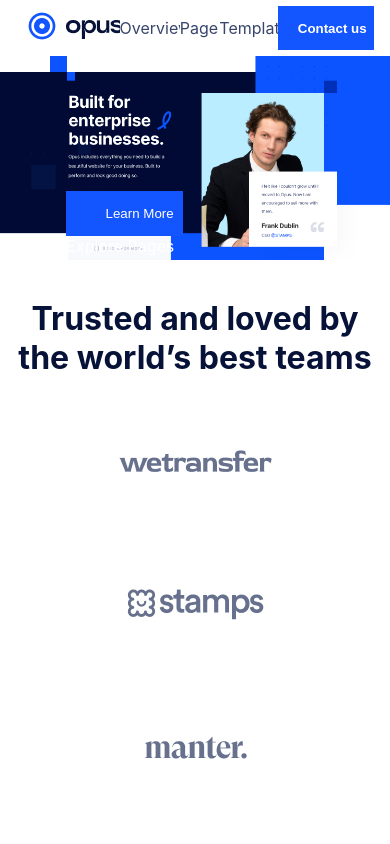
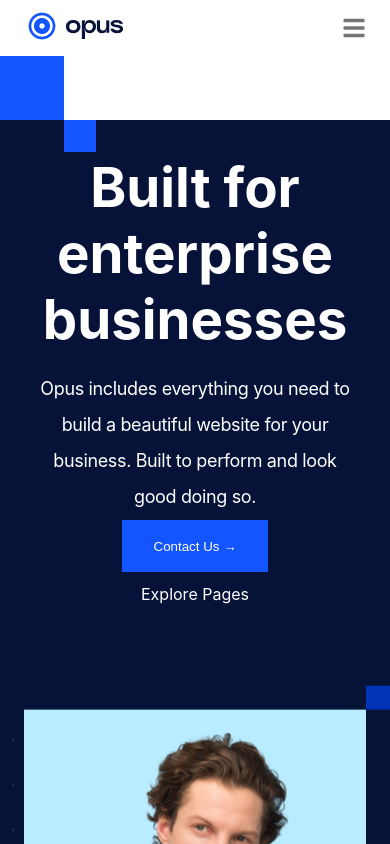
Before and after one commit to ratishjain12/enterprise-website, a React (Create React App) app: page / in a window 390 px wide. Shown: the top 844 px of the page. Built offline with nearby package versions, Linux system fonts and the light colour scheme.

Commit message:
responsiveness

```diff
--- a/package.json
+++ b/package.json
@@ -11,6 +11,7 @@
     "@testing-library/user-event": "^13.5.0",
     "react": "^18.2.0",
     "react-dom": "^18.2.0",
+    "react-icons": "^4.7.1",
     "react-scripts": "5.0.1",
     "web-vitals": "^2.1.4"
   },
--- a/src/App.css
+++ b/src/App.css
@@ -121,8 +121,8 @@
 
 .title_section {
   size: 48px;
-  line-height: 48px;
-  letter-spacing: -1.44px;
+  line-height: 40px;
+  letter-spacing: -0.16px;
   padding-top: 94px;
   color: #061237;
 }
@@ -242,6 +242,8 @@
   display: flex;
   flex-direction: column;
   justify-content: center;
+  margin-bottom: 12%;
+  margin-top: 12%;
 }
 
 .sub-content {
@@ -249,64 +251,6 @@
   align-items: center;
   justify-content: space-evenly;
   margin: 10px;
-}
-
-@media (max-width:767px) {
-  .top-part h1 {
-    color: white;
-    font-size: medium;
-  }
-
-  .vid-header {
-    color: #061237;
-
-  }
-
-  .vid-image {
-    max-width: 100%;
-    max-height: 100%;
-    object-fit: cover;
-  }
-}
-
-@media (min-width:768px) {
-  .vid-header {
-    color: #061237;
-
-  }
-
-  .vid-image {
-    max-width: 450px;
-    max-height: 450px;
-    margin-right: 5%;
-    object-fit: cover;
-  }
-}
-
-@media (min-width:992px) {
-  .vid-header {
-    color: #061237;
-
-  }
-
-  .vid-image {
-    max-width: 100%;
-    max-height: 100%;
-    object-fit: cover;
-  }
-}
-
-@media (min-width:1200px) {
-  .vid-header {
-    color: #061237;
-
-  }
-
-  .vid-image {
-    max-width: 100%;
-    max-height: 100%;
-    object-fit: cover;
-  }
 }
 
 .img1 {
@@ -343,3 +287,90 @@
   text-align: center;
   cursor: pointer;
 }
+
+.second {
+  display: flex;
+  justify-content: center;
+}
+
+@media only screen and (max-width: 600px) {
+  .vid-title {
+    margin-left: 0%;
+  }
+
+  .vid-header {
+    margin-left: 0%;
+  }
+
+  .vid-image {
+    width: 351px;
+    height: 300px;
+    object-fit: cover;
+  }
+
+  .hero-images1 {
+    width: 389px;
+    height: 500px;
+    object-fit: contain;
+
+  }
+
+  .para2 {
+    width: 207.26px;
+  }
+
+  .hero-images2 {
+    width: 351px;
+    height: 394px;
+    object-fit: contain;
+
+  }
+
+  .hero-images3 {
+    width: 366.63px;
+    height: 336px;
+    object-fit: contain;
+  }
+
+  .foot_items,
+  .foot_head {
+    text-align: left;
+  }
+
+  .grid {
+    margin-bottom: 30px !important;
+  }
+
+  .lorem {
+    text-align: left;
+  }
+
+
+
+  .rights {
+    margin-left: auto !important;
+    margin-right: auto;
+  }
+
+  .input-field {
+    height: 31px;
+    width: 172.72px;
+    border: none;
+    border-style: none;
+    outline: none;
+    padding: 4.0px;
+
+  }
+
+  .btn4 {
+    width: 125.05px;
+    margin-top: 2.8px;
+    margin-right: 50px;
+    height: 48px;
+    background-color: #1355FF;
+    border: none;
+    color: white;
+    font-weight: 400;
+  }
+
+}
--- a/src/App.js
+++ b/src/App.js
@@ -154,11 +154,13 @@
               </div>
             </Grid>
             <Grid item xs={12} lg={6}>
-              <div style={{ marginTop: "3%" }}>
-                <h1 style={{ color: "#061237", marginTop: "4%", marginBottom: '4%' }}>Create pages using<br></br> beautiful components.</h1>
-                <div style={{ marginLeft: "6%" }}>
-                  <p style={{ size: "16px", lineHeight: "32px", marginBottom: "5%", width: "429.5px" }}>Lorem ipsum dolor sit amet, consectetur adipiscing elit. Suspendisse varius enim in eros elementum tristique. Duis cursus, mi quis viverra ornare, eros dolor interdum nulla.</p>
-                  <button className="learnmore">Learn More</button>
+              <div className="second">
+                <div style={{ marginTop: "10%" }}>
+                  <h1 style={{ color: "#061237", marginTop: "4%", marginBottom: '4%' }}>Create pages using<br></br> beautiful components.</h1>
+                  <div style={{ marginLeft: "6%" }}>
+                    <p style={{ size: "16px", lineHeight: "32px", marginBottom: "5%", width: "429.5px" }}>Lorem ipsum dolor sit amet, consectetur adipiscing elit. Suspendisse varius enim in eros elementum tristique. Duis cursus, mi quis viverra ornare, eros dolor interdum nulla.</p>
+                    <button className="learnmore">Learn More</button>
+                  </div>
                 </div>
               </div>
             </Grid>
@@ -169,7 +171,7 @@
           <center>
             <Grid container spacing={2}>
               <Grid item xs={12} lg={6}>
-                <img style={{ width: "552px", height: "400px" }} src={lh} alt="lh" />
+                <img className="hero-images1" src={lh} alt="lh" />
               </Grid>
               <Grid item xs={12} lg={6}>
                 <img src={rh} alt="lh" />
@@ -182,11 +184,12 @@
           <center>
             <Grid container spacing={2}>
               <Grid item xs={12} lg={6}>
+                <img className="hero-images2" src={ui} alt="lh" />
+              </Grid>
+              <Grid item xs={12} lg={6}>
                 <img style={{ width: "448px", height: "412px" }} src={lh1} alt="lh" />
               </Grid>
-              <Grid item xs={12} lg={6}>
-                <img src={ui} alt="lh" />
-              </Grid>
+
 
             </Grid>
           </center>
@@ -195,7 +198,7 @@
           <center>
             <Grid container spacing={2}>
               <Grid item xs={12} lg={6}>
-                <img style={{ width: "448px", height: "412px" }} src={lh2} alt="lh" />
+                <img className="hero-images3" src={lh2} alt="lh" />
               </Grid>
               <Grid item xs={12} lg={6}>
                 <img src={rh2} alt="lh" />
@@ -241,9 +244,9 @@
         </div>
         <div className="Footer">
           <Grid container spacing={3}>
-            <Grid item xs={12} lg={2}>
+            <Grid item xs={12} md={4} lg={2} className="grid">
               <center>
-                <p style={{ color: "#B6BCCE" }}>OVERVIEW</p>
+                <p style={{ color: "#B6BCCE" }} className="foot_head">OVERVIEW</p>
 
               </center>
               <ul>
@@ -256,9 +259,9 @@
                 <li className="foot_items">Buy for Figma</li>
               </ul>
             </Grid>
-            <Grid item xs={12} lg={2}>
+            <Grid item xs={12} md={4} lg={2} className="grid">
               <center>
-                <p style={{ color: "#B6BCCE" }}>PAGES</p>
+                <p style={{ color: "#B6BCCE" }} className="foot_head">PAGES</p>
                 <ul>
                   <li className="foot_items">Landing 1</li>
                   <li className="foot_items">Landing 2</li>
@@ -274,9 +277,9 @@
                 </ul>
               </center>
             </Grid>
-            <Grid item xs={12} lg={2}>
+            <Grid item xs={12} md={4} lg={2}>
               <center>
-                <p style={{ color: "#B6BCCE" }}>PAGES</p>
+                <p style={{ color: "#B6BCCE" }} className="foot_head">PAGES</p>
                 <ul>
                   <li className="foot_items">Case studies</li>
                   <li className="foot_items">Careers</li>
@@ -293,14 +296,14 @@
                 </ul>
               </center>
             </Grid>
-            <Grid item xs={12} lg={6} >
+            <Grid item xs={12} md={12} lg={6} >
               <center>
                 <div className="form">
                   <input type="text" placeholder='Email Address' className="input-field" />
                   <button className='btn4'>Get started</button>
                 </div>
 
-                <Grid container spacing={3} style={{ marginTop: "8%" }}>
+                <Grid container spacing={3} style={{ marginTop: "8%" }} className="lorem">
                   <Grid item xs={12} lg={6}>
                     <h3 style={{ color: "#B6BCCE" }}>OPUS FOR WEBFLOW</h3>
                     <h1 style={{ color: "#1355FF" }}>Lorem Ipsum</h1>
@@ -308,8 +311,10 @@
                   <Grid item xs={12} lg={6} >
                     <h3 style={{ color: "#B6BCCE" }}>OPUS FOR WEBFLOW</h3>
                     <h1 style={{ color: "#1355FF" }}>Lorem Ipsum</h1>
+
                   </Grid>
-                  <p style={{ marginTop: "12%", marginLeft: "4.9%", textAlign: "center" }}>© Template by <p style={{ color: "#1355FF", display: "inline" }}>Lorem</p> - Powered by <p style={{ color: "#1355FF", display: "inline" }}>Ipsum</p></p>
+                  <p className="rights" style={{ marginTop: "12%", marginLeft: "8.5%", textAlign: "center" }}>© Template by <p style={{ color: "#1355FF", display: "inline" }}>Lorem</p> - Powered by <p style={{ color: "#1355FF", display: "inline" }}>Ipsum</p></p>
+
                 </Grid>
               </center>
             </Grid>
--- a/src/Banner.js
+++ b/src/Banner.js
@@ -10,9 +10,27 @@
                 <img src={banner} alt="banner-img" />
 
                 <div className="buttons">
-                    <button className="btn1">Learn More</button>
+                    <button className="btn1">Learn More &#8594;</button>
                     <a href='#' className='link'>Explore Pages</a>
                 </div>
+            </div>
+            <div className="mobile-banner">
+                <center>
+                    <div style={{ marginTop: "25%" }}>
+                        <h1 style={{ fontSize: "54.6px" }}>Built for</h1>
+                        <h1 style={{ fontSize: "54.6px" }}>enterprise</h1>
+                        <h1 style={{ fontSize: "54.6px" }}>businesses</h1>
+                    </div>
+                    <p style={{ fontSize: "18px", width: "329.67px", letterSpacing: "-0.36px", lineHeight: "36px", fontWeight: "400", textAlign: "center", marginTop: "5%" }}>Opus includes everything you need to build a beautiful website for your business. Built to perform and look good doing so.</p>
+                    <div>
+                        <div className="buttons">
+
+                            <button className="btn1">Contact Us &#8594;</button>
+                            <a href='#' className='link'>Explore Pages</a>
+
+                        </div>
+                    </div>
+                </center>
             </div>
 
         </div>
--- a/src/Header.js
+++ b/src/Header.js
@@ -2,8 +2,9 @@
 import logo from './images/logo.png';
 import '@mui/material';
 import './header.css';
-
+import { FaBars } from 'react-icons/fa';
 import { Container } from '@mui/system'
+import { IconButton } from '@mui/material';
 
 function Header() {
     return (
@@ -22,6 +23,11 @@
                     <div>
                         <button class="btn">Contact us</button>
                     </div>
+                    <div className="icon-button">
+                        <IconButton >
+                            <FaBars />
+                        </IconButton>
+                    </div>
                 </div>
 
             </Container>
--- a/src/banner.css
+++ b/src/banner.css
@@ -30,10 +30,55 @@
     border: none;
     color: white;
     margin-right: 30px;
-    padding: 2%;
+    padding: 10px;
 }
 
 .link {
     text-decoration: none;
     color: white;
 }
+
+.mobile-banner {
+    display: none;
+}
+
+@media only screen and (max-width: 600px) {
+    .banner {
+        display: none;
+    }
+
+    .banner-head {
+        width: 100%;
+        height: 1081.28px;
+    }
+
+    .mobile-banner {
+        display: block;
+        width: 100%;
+        height: 1081.28px;
+        color: white;
+        background-image: url('images/mobile_banner.png');
+    }
+
+    .buttons {
+        display: flex;
+        flex-direction: column;
+        align-items: center;
+        justify-content: center;
+        top: 0%;
+        left: 0%;
+        width: 100%;
+        padding-top: 520px;
+    }
+
+    .btn1 {
+        position: relative;
+        width: 155.08;
+        height: 52px;
+        size: 14px;
+        margin-right: 0%;
+        margin-bottom: 3%;
+    }
+
+    .link {}
+}
--- a/src/header.css
+++ b/src/header.css
@@ -29,3 +29,21 @@
     height: 44px;
     font-weight: bold;
 }
+
+.icon-button {
+    display: none;
+}
+
+@media only screen and (max-width: 600px) {
+    .links {
+        display: none;
+    }
+
+    .btn {
+        display: none;
+    }
+
+    .icon-button {
+        display: block;
+    }
+}
```
Also changed, not shown: src/images/mobile_banner.png (added), 1 other file (tests, documents, lock files or other folders).
